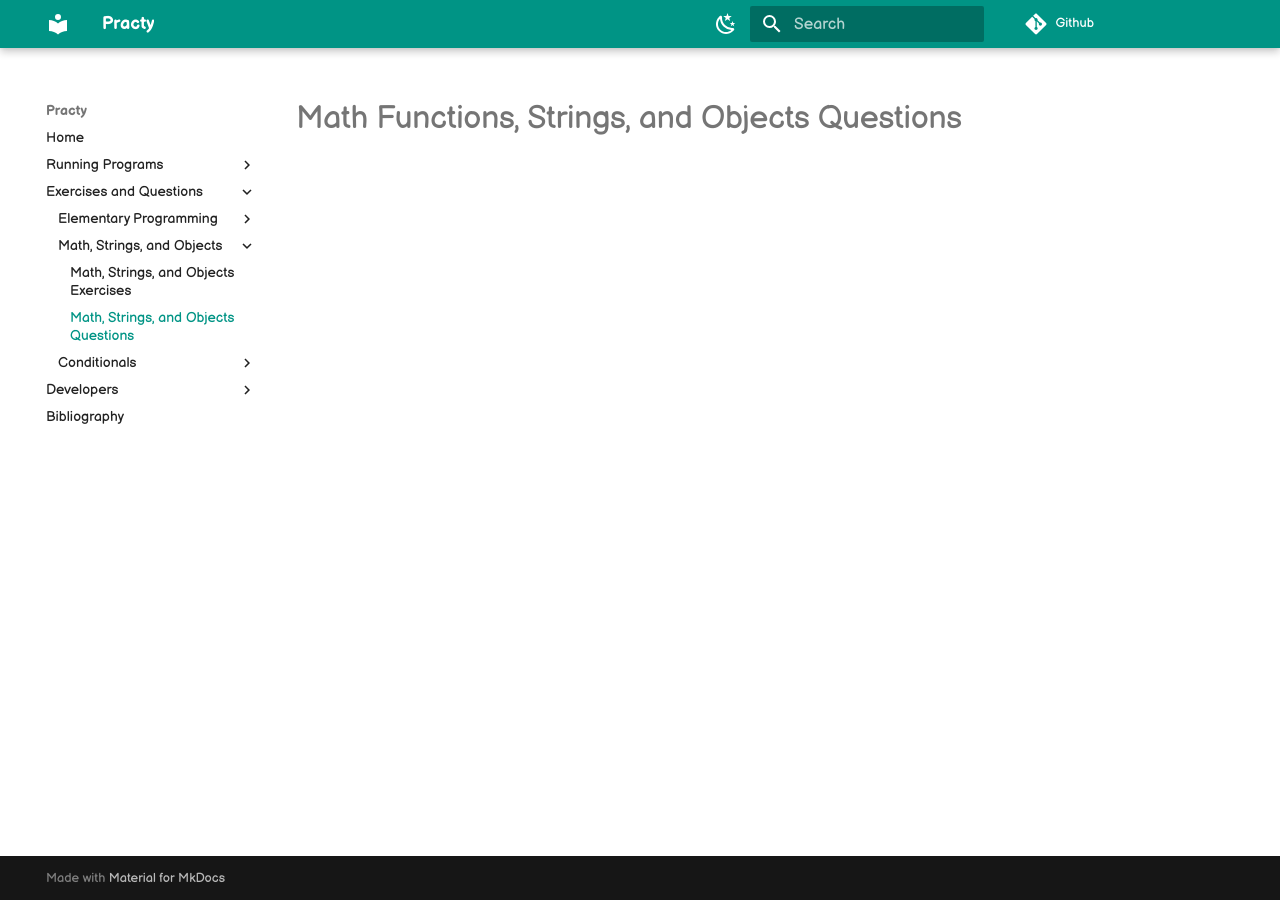
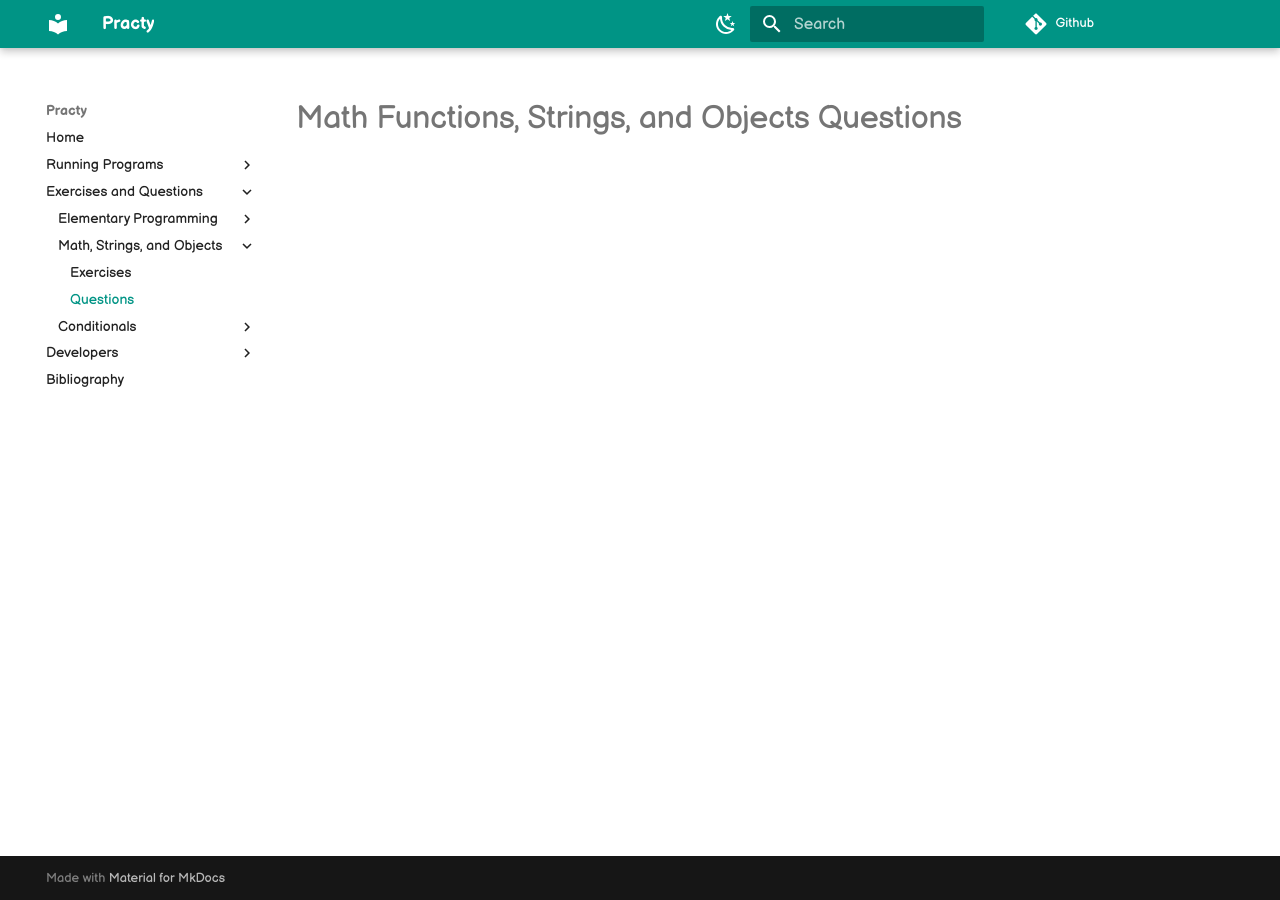
Before and after one commit to jabrielcjones/practy, an MkDocs documentation site: the page built from docs/topics/math_strings_and_objects/questions.md, in a window 1280 px wide. Built offline with MkDocs 1.6.1 and Material for MkDocs 9.7.7, drawn with Linux system fonts in a browser that asks for light colours; comment, search, counter and statistics services are not loaded.

Commit message:
Update mkdocs.yml

```diff
--- a/mkdocs.yml
+++ b/mkdocs.yml
@@ -39,14 +39,14 @@ nav:
     - Running C Sharp: languages/running_csharp.md
   - Exercises and Questions:
     - Elementary Programming:
-      - Elementary Programming Exercises: topics/elementary_programming/exercises.md
-      - Elementary Programming Questions: topics/elementary_programming/questions.md
+      - Exercises: topics/elementary_programming/exercises.md
+      - Questions: topics/elementary_programming/questions.md
     - Math, Strings, and Objects:
-      - Math, Strings, and Objects Exercises: topics/math_strings_and_objects/exercises.md
-      - Math, Strings, and Objects Questions: topics/math_strings_and_objects/questions.md
+      - Exercises: topics/math_strings_and_objects/exercises.md
+      - Questions: topics/math_strings_and_objects/questions.md
     - Conditionals:
-      - Conditionals Exercises: topics/conditionals/exercises.md
-      - Conditionals Questions: topics/conditionals/questions.md
+      - Exercises: topics/conditionals/exercises.md
+      - Questions: topics/conditionals/questions.md
   - Developers:
     - Templates: developers/templates.md
   - Bibliography: bibliography.md
```
